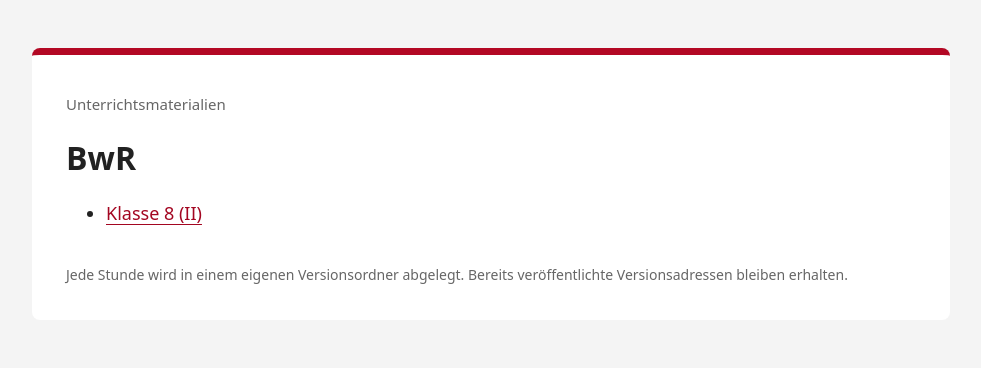
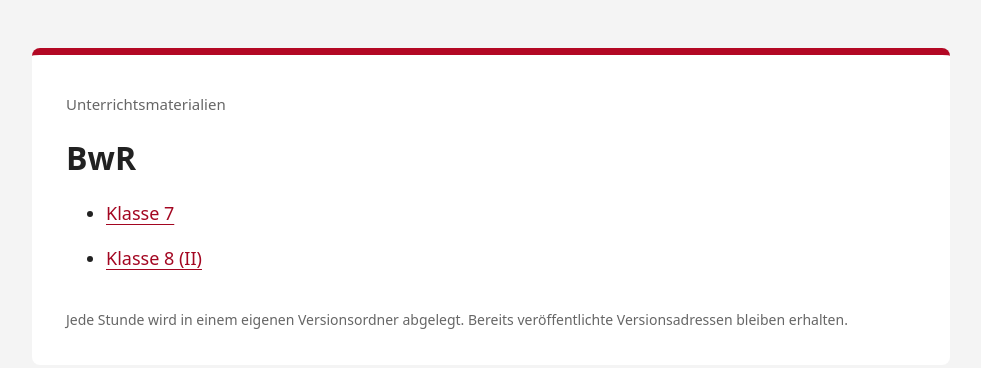
Before and after one commit to jujust10/Unterrichtsmaterialien, a plain HTML site: page bwr/index.html in a window 1280 px wide. Shown: the whole page, without its empty margins (149-1130 px from the left). Drawn offline with Linux system fonts and the light colour scheme.

Commit message:
Link Klasse 7 Materialien

```diff
--- a/bwr/index.html
+++ b/bwr/index.html
@@ -1 +1 @@
-<!doctype html><html lang="de"><meta charset="utf-8"><meta name="viewport" content="width=device-width, initial-scale=1"><title>BwR</title><style>body{font:18px/1.6 system-ui,sans-serif;margin:0;color:#222;background:#f4f4f4}main{max-width:850px;margin:48px auto;padding:34px;background:#fff;border-top:7px solid #b30824;border-radius:8px}h1{font-size:32px;line-height:1.2}a{color:#a30621;text-underline-offset:4px}li{margin:16px 0}small,footer{color:#666}footer{margin-top:36px;font-size:14px}</style><main><small>Unterrichtsmaterialien</small><h1>BwR</h1><ul><li><a href="klasse-8/">Klasse 8 (II)</a></li></ul><footer>Jede Stunde wird in einem eigenen Versionsordner abgelegt. Bereits veröffentlichte Versionsadressen bleiben erhalten.</footer></main></html>
+<!doctype html><html lang="de"><meta charset="utf-8"><meta name="viewport" content="width=device-width, initial-scale=1"><title>BwR</title><style>body{font:18px/1.6 system-ui,sans-serif;margin:0;color:#222;background:#f4f4f4}main{max-width:850px;margin:48px auto;padding:34px;background:#fff;border-top:7px solid #b30824;border-radius:8px}h1{font-size:32px;line-height:1.2}a{color:#a30621;text-underline-offset:4px}li{margin:16px 0}small,footer{color:#666}footer{margin-top:36px;font-size:14px}</style><main><small>Unterrichtsmaterialien</small><h1>BwR</h1><ul><li><a href="klasse-7/">Klasse 7</a></li><li><a href="klasse-8/">Klasse 8 (II)</a></li></ul><footer>Jede Stunde wird in einem eigenen Versionsordner abgelegt. Bereits veröffentlichte Versionsadressen bleiben erhalten.</footer></main></html>
```
